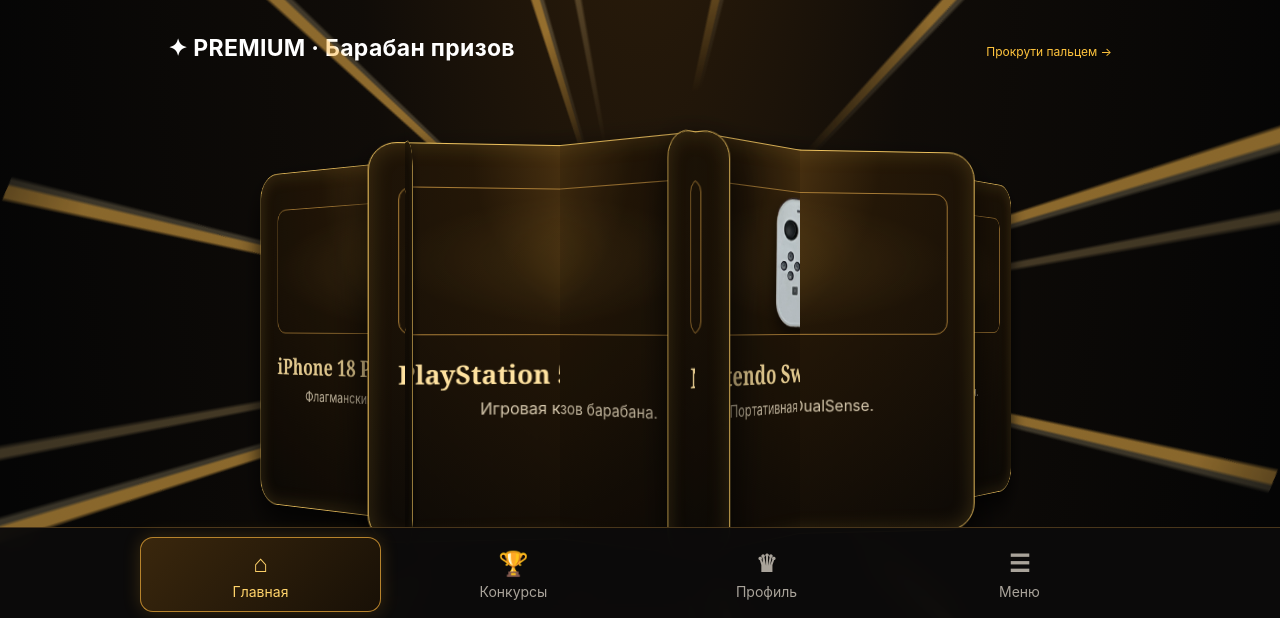
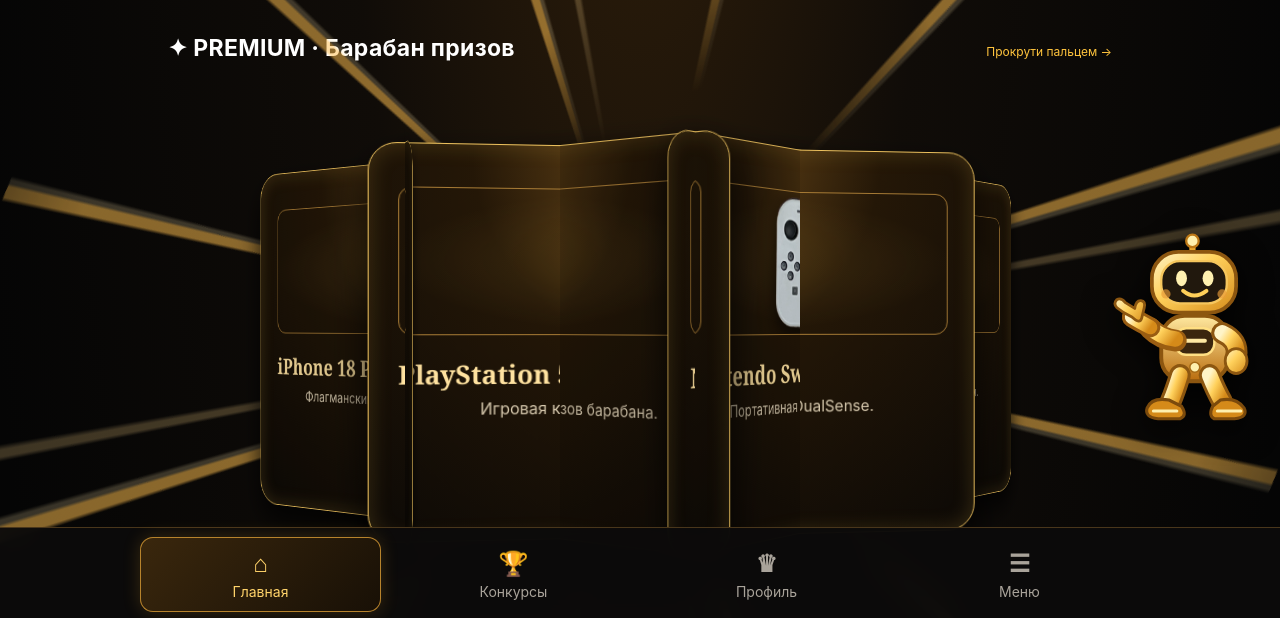
Before and after one commit to serjgoo852/prizora-bot, a plain HTML site: page index.html in a window 1280 px wide. Shown: the part 179-797 px from the top of the page. Drawn offline with Linux system fonts and the light colour scheme.

Commit message:
Fix runner movement across all three banners in desktop phone mode

```diff
--- a/index.html
+++ b/index.html
@@ -2110,6 +2110,72 @@ section,article,header,footer,nav{min-width:0}
  const bot=document.getElementById('prizora-runner');
  if(!bot||!document.body)return;
  if(bot.parentElement!==document.body)document.body.appendChild(bot);
+
+ /* Desktop-site mode on phones: follow exactly the three main showcase banners.
+    Mobile mode below keeps the previous runner behavior unchanged. */
+ const desktopMode=window.matchMedia('(min-width:701px)').matches;
+ if(desktopMode){
+  const selectors=['.carousel','.pro-showcase','.pro-contest-slider'];
+  let active=null,raf=0,lastY=-1;
+  function getViewport(){
+   const vv=window.visualViewport;
+   return {top:vv?vv.offsetTop:0,height:vv?vv.height:(window.innerHeight||document.documentElement.clientHeight),
+           scroll:window.scrollY||document.documentElement.scrollTop||0};
+  }
+  function getTargets(){
+   return selectors.map(sel=>document.querySelector(sel)).filter(el=>{
+    if(!el||!el.isConnected)return false;
+    const st=getComputedStyle(el),r=el.getBoundingClientRect();
+    return st.display!=='none'&&st.visibility!=='hidden'&&r.width>8&&r.height>8;
+   });
+  }
+  function update(){
+   const v=getViewport(),focusDoc=v.scroll+v.top+v.height*.48;
+   const targets=getTargets();
+   if(!targets.length)return;
+   let chosen=null,best=Infinity,chosenRect=null;
+   for(const el of targets){
+    const r=el.getBoundingClientRect();
+    const centerDoc=v.scroll+r.top+r.height/2;
+    const score=Math.abs(centerDoc-focusDoc);
+    if(score<best){best=score;chosen=el;chosenRect=r;}
+   }
+   if(!chosen||!chosenRect)return;
+   const h=bot.getBoundingClientRect().height||108;
+   const maxTop=Math.max(v.top+8,v.top+v.height-h-8);
+   const centerVisible=v.top+Math.max(0,Math.min(v.height,chosenRect.top-v.top+chosenRect.height/2));
+   const y=Math.round(Math.max(v.top+8,Math.min(maxTop,centerVisible-h/2)));
+   bot.style.setProperty('position','fixed','important');
+   bot.style.setProperty('bottom','auto','important');
+   bot.style.setProperty('transform','none','important');
+   bot.style.setProperty('right','8px','important');
+   bot.style.setProperty('left','auto','important');
+   bot.style.setProperty('z-index','999','important');
+   if(chosen!==active||Math.abs(y-lastY)>12){
+    bot.style.setProperty('top',y+'px','important');
+    lastY=y;
+   }
+   bot.classList.add('is-visible','is-pointing');
+   bot.classList.remove('is-running');
+   active=chosen;
+  }
+  function schedule(){if(!raf)raf=requestAnimationFrame(()=>{raf=0;update();});}
+  window.addEventListener('scroll',schedule,{passive:true});
+  document.addEventListener('scroll',schedule,{passive:true,capture:true});
+  window.addEventListener('resize',schedule,{passive:true});
+  if(window.visualViewport){
+   window.visualViewport.addEventListener('scroll',schedule,{passive:true});
+   window.visualViewport.addEventListener('resize',schedule,{passive:true});
+  }
+  /* Android Chrome desktop-site mode can occasionally omit scroll events.
+     A low-frequency safety check only moves the mascot when its target changes. */
+  const poll=setInterval(update,320);
+  window.addEventListener('pagehide',()=>clearInterval(poll),{once:true});
+  schedule();
+  return;
+ }
+
+ /* Original mobile behavior — intentionally unchanged. */
  let active=null,raf=0,lastY=-1;
  const selectors=['.carousel','.pro-showcase','.pro-contest-slider','#homepage-ad-promo','.participation-guide','.quick','.benefits'];
  function targets(){
@@ -2134,7 +2200,6 @@ section,article,header,footer,nav{min-width:0}
    if(score<best){best=score;chosen=el;chosenRect=r;}
   }
   if(!chosen||!chosenRect)return;
-  /* Move only when the active section changes. This avoids chasing every scroll pixel. */
   if(chosen===active)return;
   const h=bot.getBoundingClientRect().height||108;
   const maxTop=Math.max(8,vh-h-8);
```
